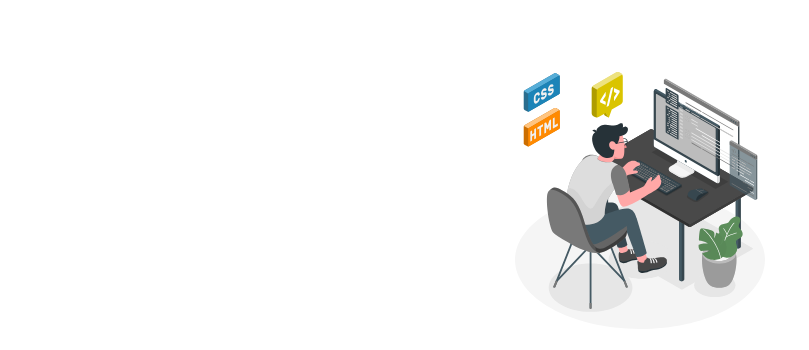
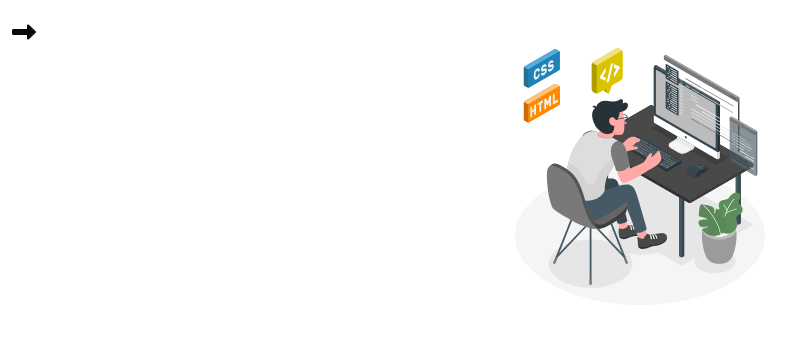
Before and after one commit to IvanMCorrea/dev_portfolio, a Next.js app: page / in a window 1280 px wide. Shown: the top 350 px of the page, without its empty margins (0-809 px from the left). Built offline with nearby package versions, Linux system fonts and the light colour scheme.

Commit message:
Add sidebar styles and expand sidebar button

```diff
--- a/app/_components/Sidebar.tsx
+++ b/app/_components/Sidebar.tsx
@@ -1,15 +1,20 @@
-import { useTheme } from 'next-themes'
-import React from 'react'
-import { ThemeToggle } from './ThemeToggle'
-
+"use client";
+import React, { useState } from "react";
+import { ThemeToggle } from "./ThemeToggle";
+import { SidebarToggle } from "./SidebarToggle";
 
 function Sidebar() {
+  const [expanded, setExpanded] = useState<Boolean>(false);
+  const sidebarWidth = expanded ? "w-24" : "w-12";
 
   return (
-    <aside>
+    <aside
+      className={`fixed flex left-0 top-0 h-screen py-5 px-3 flex-col ${sidebarWidth}`}
+    >
+      <SidebarToggle expanded={expanded} setExpanded={setExpanded} />
       <ThemeToggle />
     </aside>
-  )
+  );
 }
 
-export default Sidebar
+export default Sidebar;
--- /dev/null
+++ b/app/_components/SidebarToggle.tsx
@@ -0,0 +1,28 @@
+import { FontAwesomeIcon } from "@fortawesome/react-fontawesome";
+import { faRightLong, faLeftLong } from "@fortawesome/free-solid-svg-icons";
+
+type Props = {
+  expanded: Boolean;
+  setExpanded: any;
+};
+
+export function SidebarToggle({ expanded, setExpanded }: Props) {
+  return (
+    <button onClick={() => setExpanded(!expanded)} className="w-6 h-6">
+      {expanded ? (
+        <FontAwesomeIcon
+          icon={faLeftLong}
+          className="text-neutral-950 dark:text-neutral-100"
+          size="xl"
+        />
+      ) : (
+        <FontAwesomeIcon
+          icon={faRightLong}
+          className="text-neutral-950 dark:text-neutral-100"
+          size="xl"
+        />
+      )}
+      <span className="sr-only">Toggle theme</span>
+    </button>
+  );
+}
--- a/app/_components/ThemeToggle.tsx
+++ b/app/_components/ThemeToggle.tsx
@@ -1,27 +1,21 @@
-"use client";
-
-import {useTheme} from "next-themes";
-import Image from "next/image";
-
+import { useTheme } from "next-themes";
+import { FontAwesomeIcon } from "@fortawesome/react-fontawesome";
+import { faSun, faMoon } from "@fortawesome/free-solid-svg-icons";
 
 export function ThemeToggle() {
-  const {setTheme, theme} = useTheme();
+  const { setTheme, theme } = useTheme();
 
   return (
-    <button onClick={() => setTheme(theme === "light" ? "dark" : "light")}
+    <button
+      onClick={() => setTheme(theme === "light" ? "dark" : "light")}
+      className="w-6 h-6 mt-5"
     >
-      {theme === 'dark' && <Image
-          src="/sun.svg"
-          alt="toggle light mode"
-          width={24}
-          height={24}
-        />}
-      {theme === 'light' && <Image
-          src="/moon.svg"
-          alt="toggle dark mode"
-          width={24}
-          height={24}
-        />}
+      {theme === "dark" && (
+        <FontAwesomeIcon icon={faSun} className="text-neutral-100" size="xl" />
+      )}
+      {theme === "light" && (
+        <FontAwesomeIcon icon={faMoon} className="text-neutral-950" size="xl" />
+      )}
       <span className="sr-only">Toggle theme</span>
     </button>
   );
--- a/app/layout.tsx
+++ b/app/layout.tsx
@@ -1,25 +1,28 @@
-import './globals.css'
-import { Inter } from 'next/font/google'
-import Sidebar from './_components/Sidebar'
-import { Providers } from './_components/Providers'
-const inter = Inter({ subsets: ['latin'] })
+import "./globals.css";
+import { Inter } from "next/font/google";
+import Sidebar from "./_components/Sidebar";
+import { Providers } from "./_components/Providers";
+const inter = Inter({ subsets: ["latin"] });
 
 export const metadata = {
-  title: 'Portfolio Ivan Correa',
-  description: 'Welcome to my Full Stack Developer portfolio! I´m Ivan Correa, and I invite you to explore my expertise in web development, front-end design, back-end programming, and database management. Dive into my projects, witness my skills, and experience my passion for creating user-friendly web applications.',
-}
+  title: "Portfolio Ivan Correa",
+  description:
+    "Welcome to my Full Stack Developer portfolio! I´m Ivan Correa, and I invite you to explore my expertise in web development, front-end design, back-end programming, and database management. Dive into my projects, witness my skills, and experience my passion for creating user-friendly web applications.",
+};
 
 export default function RootLayout({
   children,
 }: {
-  children: React.ReactNode
+  children: React.ReactNode;
 }) {
   return (
     <html lang="en">
-      <Providers>
-        <Sidebar />
-        <body className={inter.className}>{children}</body>
-      </Providers>
+      <body className={inter.className}>
+        <Providers>
+          <Sidebar />
+          {children}
+        </Providers>
+      </body>
     </html>
-  )
+  );
 }
--- a/package.json
+++ b/package.json
@@ -9,6 +9,9 @@
     "lint": "next lint"
   },
   "dependencies": {
+    "@fortawesome/fontawesome-svg-core": "^6.4.0",
+    "@fortawesome/free-solid-svg-icons": "^6.4.0",
+    "@fortawesome/react-fontawesome": "^0.2.0",
     "@types/node": "20.1.4",
     "@types/react": "18.2.6",
     "@types/react-dom": "18.2.4",
```
Also changed, not shown: app/page.tsx (+2 -111 lines), app/_components/asd.tsx (added), public/sun.svg, 1 other file (tests, documents, lock files or other folders).
